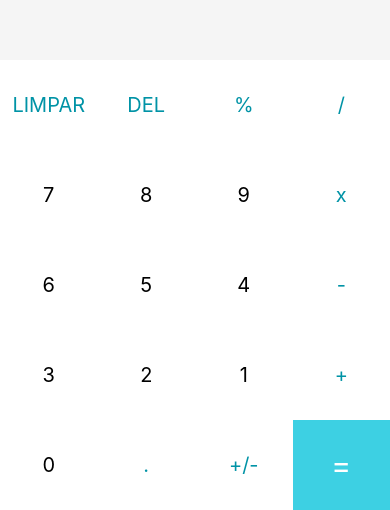
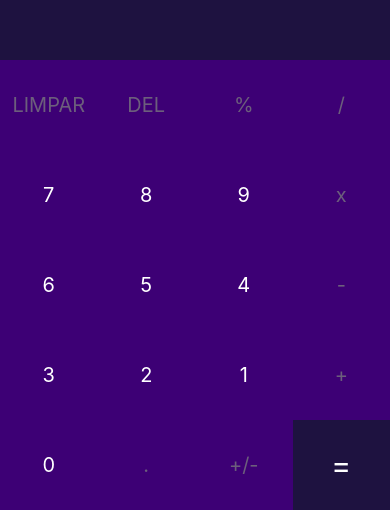
Before and after one commit to lucascsvet/calculadora, a React Native app: screen / in a window 390 px wide. Shown: the part 334-844 px from the top of the page. Built offline with nearby package versions, Linux system fonts and the light colour scheme.

Commit message:
Esquema de cores atualizado

```diff
--- a/App.js
+++ b/App.js
@@ -81,12 +81,12 @@
 
         {buttons.map((button) =>
           button === '=' ? // Mapeamento do botão =
-        <TouchableOpacity onPress={() => handleInput(button)} key={button} style={[styles.button, {backgroundColor: '#3dd0e3'}]}>
+        <TouchableOpacity onPress={() => handleInput(button)} key={button} style={[styles.button, {backgroundColor: '#1e1240'}]}>
           <Text style={[styles.textButton, {color: "white", fontSize: 30}]}>{button}</Text>
         </TouchableOpacity>
           : // Mapeamento dos outros botões
           <TouchableOpacity onPress={() => handleInput(button)} key={button} style={styles.button}>
-            <Text style={[styles.textButton, {color: typeof(button) === 'number' ? 'black': '#0093a6'}]}>{button}</Text>
+            <Text style={[styles.textButton, {color: typeof(button) === 'number' ? 'white': '#6c5e7c'}]}>{button}</Text>
           </TouchableOpacity>
         )}
       </View>
@@ -102,10 +102,10 @@
   results: {
     flex: 2,
     justifyContent: "center",
-    backgroundColor: "#f5f5f5"
+    backgroundColor: "#1e1240"
   },
   resultText: {
-    color: "#282F38",
+    color: "white",
     fontSize: 32,
     fontWeight: "bold",
     padding: 12,
@@ -122,7 +122,7 @@
     flexWrap: 'wrap',
   },
   button: {
-    backgroundColor: 'white',
+    backgroundColor: '#3d0075',
     alignItems: 'center',
     justifyContent: 'center',
     minWidth: 90,
```
